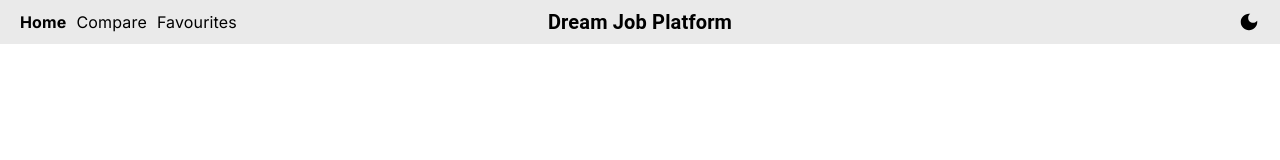
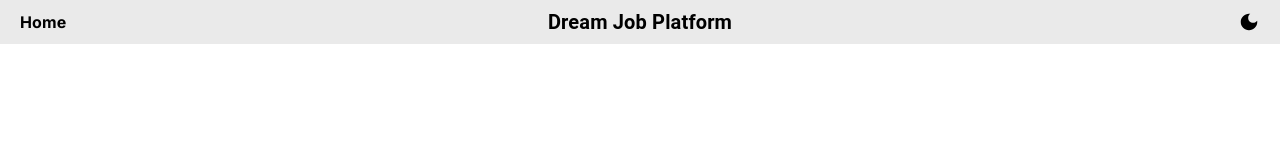
Before and after one commit to vibhavk03/recruitment-platform, a React (Vite) app in the folder client/: page / in a window 1280 px wide. Shown: the top 160 px of the page. Built offline with nearby package versions, Linux system fonts and the light colour scheme.

Commit message:
adding logout and dashboard links

```diff
--- a/client/src/components/Navbar/index.jsx
+++ b/client/src/components/Navbar/index.jsx
@@ -7,13 +7,17 @@ import {
   ListItem,
   useMediaQuery,
 } from '@mui/material';
-import { Link } from 'react-router-dom';
+import { Link, useNavigate } from 'react-router-dom';
 import MenuIcon from '@mui/icons-material/Menu';
 import LightModeIcon from '@mui/icons-material/LightMode';
 import DarkModeIcon from '@mui/icons-material/DarkMode';
 import PropTypes from 'prop-types';
 import { useState } from 'react';
 import StyledNavLink from '../StyledNavLink';
+import { useDispatch, useSelector } from 'react-redux';
+import { clearUser } from '../../state/authSlice';
+import { useLogoutRecruiterMutation } from '../../state/recruitersApi';
+import { useLogoutApplicantMutation } from '../../state/applicantsApi';
 
 function Navbar({ isDarkMode, toggleDarkMode }) {
   const { palette } = useTheme();
@@ -21,6 +25,25 @@ function Navbar({ isDarkMode, toggleDarkMode }) {
   const [isDrawerOpen, setIsDrawerOpen] = useState(false);
   const handleDrawerToggle = () => {
     setIsDrawerOpen((prev) => !prev);
+  };
+  const role = useSelector((state) => state?.auth?.role);
+  const dispatch = useDispatch();
+  const navigate = useNavigate();
+  const [logoutApplicant] = useLogoutApplicantMutation();
+  const [logoutRecruiter] = useLogoutRecruiterMutation();
+
+  const handleLogout = async () => {
+    try {
+      if (role === 'applicant') {
+        await logoutApplicant().unwrap();
+      } else if (role === 'recruiter') {
+        await logoutRecruiter().unwrap();
+      }
+      dispatch(clearUser());
+      navigate('/');
+    } catch (error) {
+      console.error('Logout failed:', error);
+    }
   };
 
   return (
@@ -50,18 +73,14 @@ function Navbar({ isDarkMode, toggleDarkMode }) {
         >
           Home
         </StyledNavLink>
+        {role && (
           <StyledNavLink
             sx={{ marginRight: isSmallScreen ? '0px' : '10px' }}
-          to="/compare"
+            to={role === 'applicant' ? '/applied-jobs' : '/created-jobs'}
           >
-          Compare
+            {role === 'applicant' ? 'Applied Jobs' : 'Created Jobs'}
           </StyledNavLink>
-        <StyledNavLink
-          sx={{ marginRight: isSmallScreen ? '0px' : '10px' }}
-          to="/favourites"
-        >
-          Favourites
-        </StyledNavLink>
+        )}
       </Box>
 
       {/* hamburger menu for small screens */}
@@ -89,25 +108,29 @@ function Navbar({ isDarkMode, toggleDarkMode }) {
               Home
             </StyledNavLink>
           </ListItem>
-
+          {role && (
             <ListItem>
               <StyledNavLink
                 sx={{ marginRight: isSmallScreen ? '0px' : '10px' }}
-              to="/compare"
-              onClick={handleDrawerToggle}
+                to={role === 'applicant' ? '/applied-jobs' : '/created-jobs'}
               >
-              Compare
+                {role === 'applicant' ? 'Applied Jobs' : 'Created Jobs'}
               </StyledNavLink>
             </ListItem>
+          )}
+          {role && (
             <ListItem>
               <StyledNavLink
-              sx={{ marginRight: isSmallScreen ? '0px' : '10px' }}
-              to="/favourites"
-              onClick={handleDrawerToggle}
+                to="/"
+                onClick={handleLogout}
+                sx={{
+                  marginRight: isSmallScreen ? '0px' : '10px',
+                }}
               >
-              Favourites
+                Logout
               </StyledNavLink>
             </ListItem>
+          )}
         </List>
       </Drawer>
 
@@ -146,6 +169,25 @@ function Navbar({ isDarkMode, toggleDarkMode }) {
           alignItems: 'center',
         }}
       >
+        {role && !isSmallScreen && (
+          <button
+            style={{
+              border: 'none',
+              background: 'transparent',
+              cursor: 'pointer',
+              display: 'flex',
+              alignItems: 'center',
+              justifyContent: 'center',
+              height: '22px',
+              width: '22px',
+              margin: '0px 30px 0px 15px',
+            }}
+            onClick={handleLogout}
+            aria-label="Logout"
+          >
+            Logout
+          </button>
+        )}
         <button
           style={{
             border: 'none',
```
Lines whose indentation alone changed are shown as unchanged.
